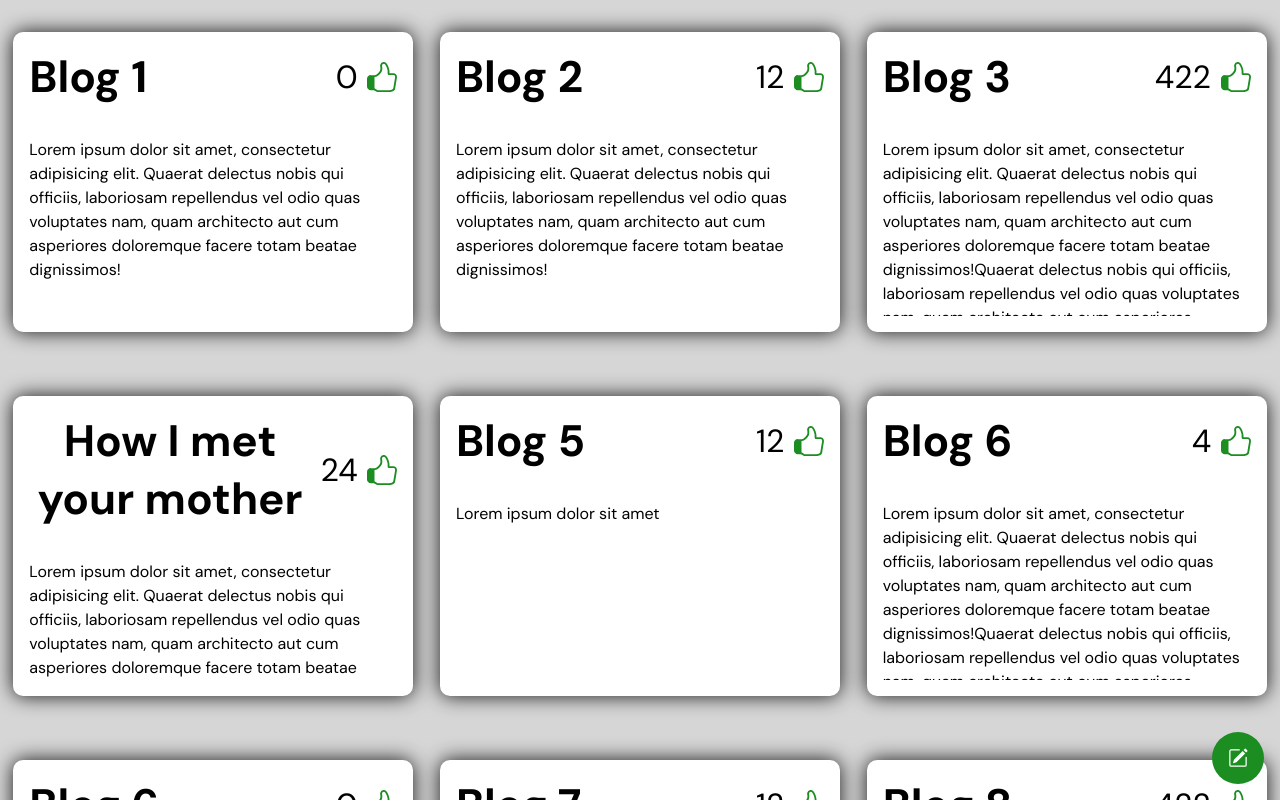
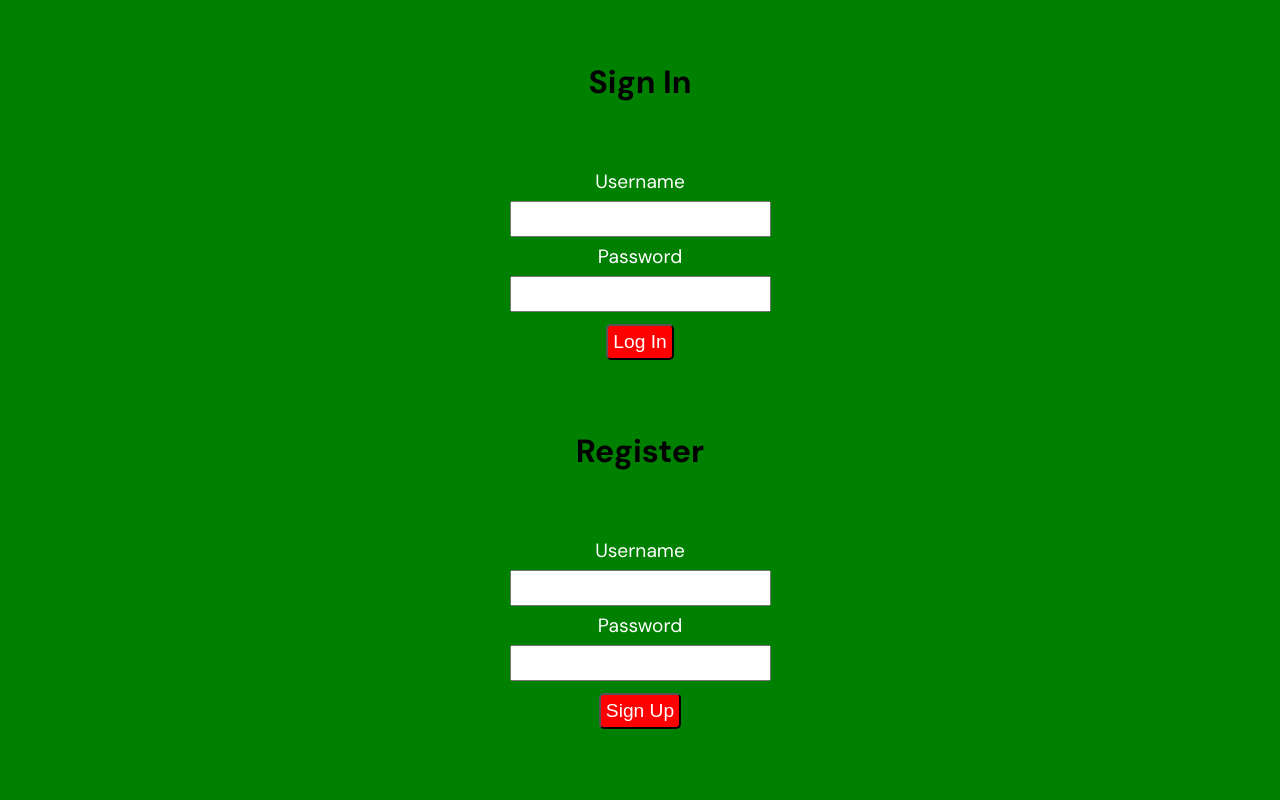
Before and after one commit to severireivinen/blog-app-school, a React (Create React App) app in the folder client/: page / in a window 1280 px wide. Shown: the top 800 px of the page. Built offline with nearby package versions, Linux system fonts and the light colour scheme.

Commit message:
signin palikoita

```diff
--- a/client/src/App.jsx
+++ b/client/src/App.jsx
@@ -2,12 +2,15 @@ import React from "react";
 import "./App.scss";
 import NewBlogButton from "./components/NewBlogButton/NewBlogButton";
 import { Blogs } from "./containers/Blogs/Blogs";
+import SignIn from "./components/SignIn/SignIn";
 
 const App = () => {
   return (
     <div className="app">
-      <Blogs />
-      <NewBlogButton />
+      <SignIn />
+      {// <Blogs />
+      // <NewBlogButton />
+      }
     </div>
   );
 };
--- /dev/null
+++ b/client/src/components/SignIn/SignIn.jsx
@@ -0,0 +1,88 @@
+import { useState } from 'react';
+import "./SignIn.scss";
+
+export default function Form() {
+
+  const [nameS, setNameS] = useState('');
+  const [passwordS, setPasswordS] = useState('');
+  const [nameR, setNameR] = useState('');
+  const [passwordR, setPasswordR] = useState('');
+  const [setSubmittedS] = useState(false);
+  const [setErrorS] = useState(false);
+  const [setSubmittedR] = useState(false);
+  const [setErrorR] = useState(false);
+
+  const handleNameS = (e) => {
+    setNameS(e.target.value);
+    setSubmittedS(false);
+  };
+  const handleNameR = (e) => {
+    setNameR(e.target.value);
+    setSubmittedR(false);
+  };
+
+  const handlePasswordS = (e) => {
+    setPasswordS(e.target.value);
+    setSubmittedS(false);
+  };
+  const handlePasswordR = (e) => {
+    setPasswordR(e.target.value);
+    setSubmittedR(false);
+  };
+
+  const handleSubmitS = (e) => {
+    e.preventDefault();
+    if (nameS === '' || passwordS === '') {
+      setErrorS(true);
+    } else {
+      setSubmittedS(true);
+      setErrorS(false);
+    }
+  };
+  const handleSubmitR = (e) => {
+    e.preventDefault();
+    if (nameR === '' || passwordR === '') {
+      setErrorR(true);
+    } else {
+      setSubmittedR(true);
+      setErrorR(false);
+    }
+  };
+
+  return (
+    <div className="form">
+      <div>
+        <h1>Sign In</h1>
+      </div>
+      <form>
+        <label className="label">Username</label>
+        <input onChange={handleNameS} className="input"
+          value={nameS} type="text" />
+
+        <label className="label">Password</label>
+        <input onChange={handlePasswordS} className="input"
+          value={passwordS} type="password" />
+
+        <button onClick={handleSubmitS} className="btn" type="submit">
+          Log In
+        </button>
+      </form>
+      <div>
+        <h1>Register</h1>
+      </div>
+      <form>
+        <label className="label">Username</label>
+        <input onChange={handleNameR} className="input"
+          value={nameR} type="text" />
+
+        <label className="label">Password</label>
+        <input onChange={handlePasswordR} className="input"
+          value={passwordR} type="password" />
+
+        <button onClick={handleSubmitR} className="btn" type="submit">
+          Sign Up
+        </button>
+      </form>
+    </div>
+  );
+}
--- /dev/null
+++ b/client/src/components/SignIn/SignIn.scss
@@ -0,0 +1,55 @@
+.form {
+  text-align: center;
+  background-color:green;
+  min-height: 100vh;
+  display: flex;
+  flex-direction: column;
+  align-items: center;
+  justify-content: space-evenly;
+}
+
+.label{
+  display: block;
+  font-size: larger;
+  color: white;
+  padding: 5px;
+}
+
+.input{
+  font-size: larger;
+  padding: 5px;
+  margin: 2px;
+
+}
+.btn{
+  color: white;
+  background-color: red;
+  border-radius: 5px;
+  font-size: larger;
+  display: block;
+  padding: 5px;
+  margin: 10px auto;
+}
+
+.messages{
+  display: flex;
+  justify-content: center;
+}
+
+.error{
+  display: block;
+  background-color: red;
+  color: white;
+  width: fit-content;
+  height: 50px;
+  padding: 5px;
+}
+
+.success{
+  display: block;
+  background-color: lightblue;
+  color: black;
+  width: fit-content;
+  height: 50px;
+  padding: 5px;
+}
```
